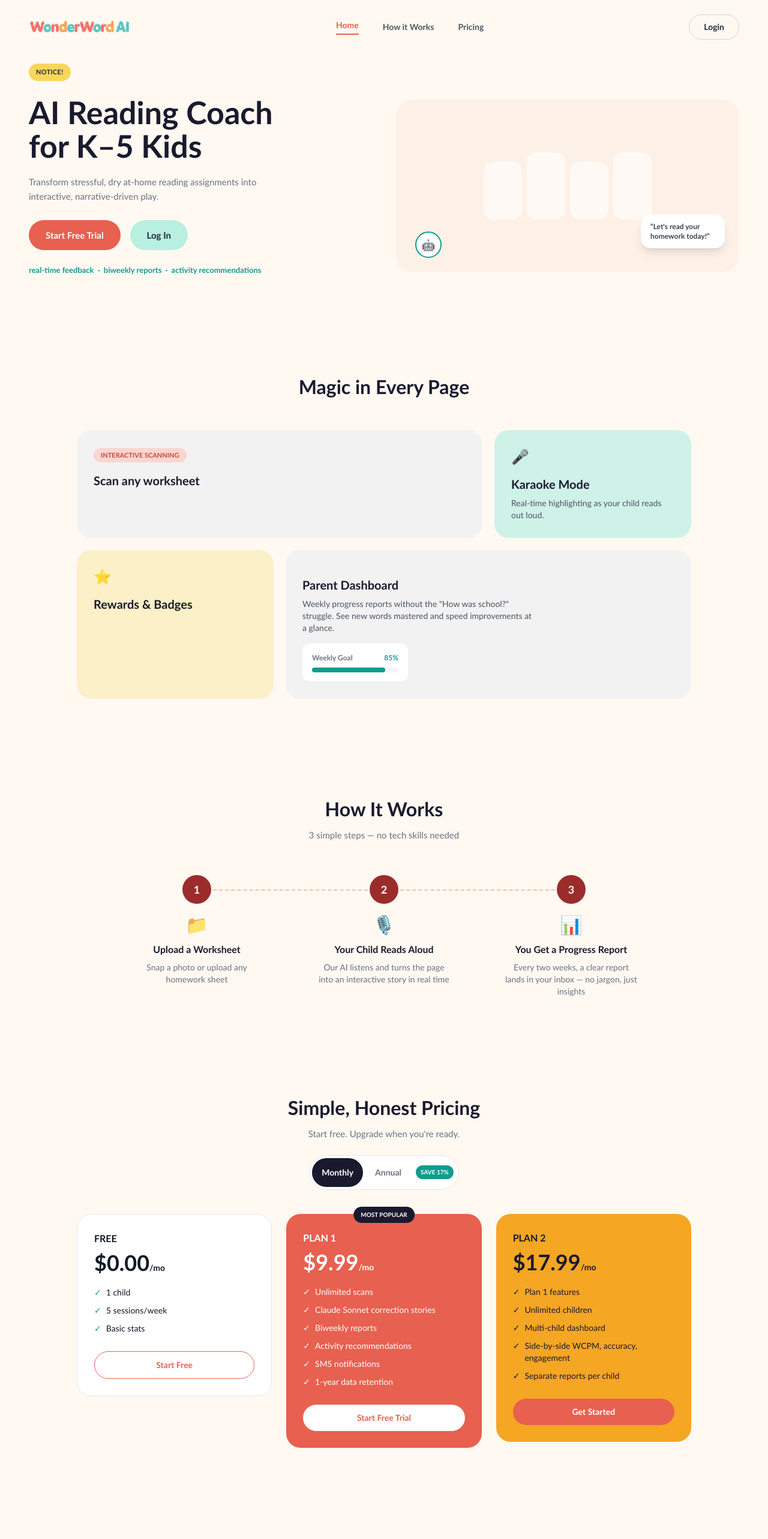
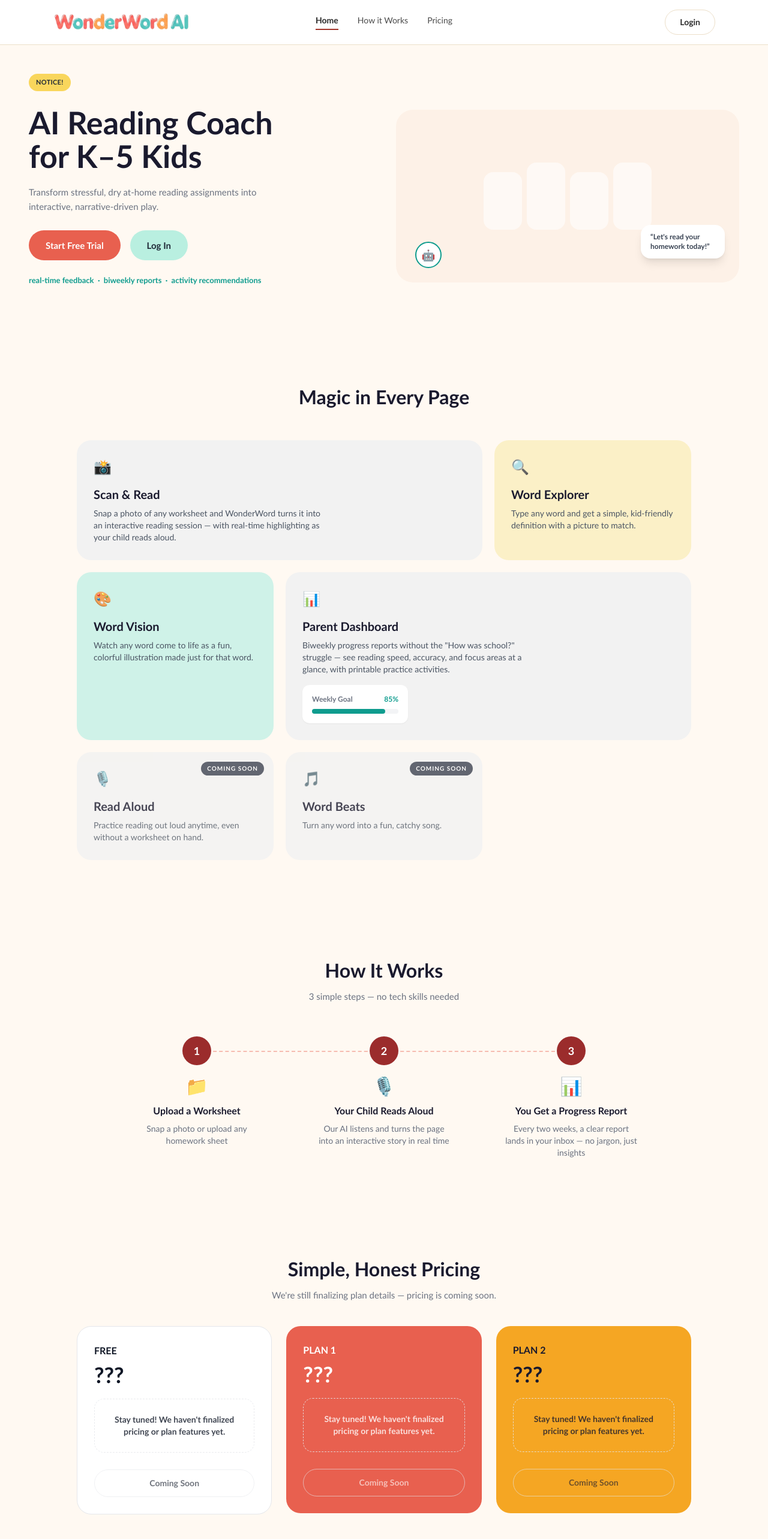
Before and after one commit to WonderWord-DEV-Team/WonderWordAI, a Next.js app in the folder apps/web/: page / in a window 1280 px wide. Shown: the top 2566 px of the page at 60% size. Built offline with nearby package versions, Linux system fonts and the light colour scheme.

Commit message:
redesign: not found and landing

```diff
--- a/apps/web/app/not-found.tsx
+++ b/apps/web/app/not-found.tsx
@@ -1,30 +1,50 @@
 import Link from "next/link";
-import { BrandHeader } from "@/components/shared/BrandHeader";
-import { PageContainer } from "@/components/shared/PageContainer";
-import { StatusBadge } from "@/components/shared/StatusBadge";
 
 export default function NotFound() {
   return (
-    <main>
-      <PageContainer className="py-6 sm:py-8">
-        <BrandHeader variant="neutral" />
-        <section className="mt-16 max-w-xl">
-          <StatusBadge tone="neutral">Shell route missing</StatusBadge>
-          <h1 className="mt-5 font-display text-4xl font-black text-navy">
+    <div className="flex min-h-screen flex-col justify-between bg-[#FDFAF5] font-body text-[#2b2b2b]">
+      <header className="border-b border-[#ecdfc9] bg-white">
+        <div className="mx-auto flex max-w-6xl 2xl:max-w-[1500px] min-[1800px]:max-w-[1700px] items-center justify-between px-6 py-4">
+          <Link href="/">
+            {/* eslint-disable-next-line @next/next/no-img-element */}
+            <img src="/logo.svg" alt="WonderWord AI" className="h-8 w-auto cursor-pointer" />
+          </Link>
+        </div>
+      </header>
+
+      <main className="mx-auto flex w-full max-w-6xl flex-1 flex-col items-center justify-center px-6 py-20 text-center">
+        <span className="inline-block rounded-full bg-[#fdf1d6] px-4 py-1.5 text-xs font-black uppercase tracking-wide text-[#a3352b]">
+          404
+        </span>
+        <h1 className="mt-5 font-serif text-4xl font-black text-[#a3352b] sm:text-5xl">
           Page not found
         </h1>
-          <p className="mt-4 text-base leading-7 text-muted">
-            This Week 1 shell only includes the root preview, child reading
-            session, and parent dashboard routes.
+        <p className="mt-4 max-w-md text-base leading-7 text-[#5a5a5a]">
+          We couldn&apos;t find the page you were looking for. It may have moved, or the link might be outdated.
         </p>
         <Link
           href="/"
-            className="mt-7 inline-flex min-h-12 items-center rounded-[var(--radius-card)] bg-navy px-5 text-sm font-extrabold text-white shadow-soft transition hover:bg-slate-800"
+          className="mt-8 inline-flex min-h-12 items-center rounded-full bg-[#a3352b] px-6 text-sm font-extrabold text-white shadow-sm transition hover:bg-[#8c2c23]"
         >
-            Back to shell index
+          Back to Home
         </Link>
-        </section>
-      </PageContainer>
       </main>
+
+      <footer className="border-t border-[#f0e6d8] bg-white py-8">
+        <div className="mx-auto flex max-w-6xl 2xl:max-w-[1500px] min-[1800px]:max-w-[1700px] flex-col items-center justify-between gap-4 px-6 text-sm text-[#8a8a8a] md:flex-row">
+          <div>
+            {/* eslint-disable-next-line @next/next/no-img-element */}
+            <img src="/logo.svg" alt="WonderWord AI" className="h-6 w-auto opacity-80" />
+            <p className="ml-1 mt-1">© 2026 WonderWord AI.</p>
+          </div>
+          <div className="flex gap-5">
+            <Link href="/privacy" className="hover:text-[#2b2b2b]">Privacy</Link>
+            <Link href="/terms" className="hover:text-[#2b2b2b]">Terms</Link>
+            <a href="#" className="hover:text-[#2b2b2b]">Support</a>
+            <a href="#" className="hover:text-[#2b2b2b]">About Us</a>
+          </div>
+        </div>
+      </footer>
+    </div>
   );
 }
--- a/apps/web/app/page.tsx
+++ b/apps/web/app/page.tsx
@@ -4,17 +4,48 @@
 import Link from "next/link";
 import { useState } from "react";
 
-type BillingCycle = "monthly" | "yearly";
+type Benefit = {
+  emoji: string;
+  title: string;
+  desc: string;
+  span?: boolean;
+  comingSoon?: boolean;
+};
 
-const benefits = [
-  { tag: "Interactive Scanning", title: "Scan any worksheet", desc: null, span: true },
-  { tag: "🎤", title: "Karaoke Mode", desc: "Real-time highlighting as your child reads out loud.", span: false },
-  { tag: "⭐", title: "Rewards & Badges", desc: null, span: false },
+const benefits: Benefit[] = [
   {
-    tag: null,
+    emoji: "📸",
+    title: "Scan & Read",
+    desc: "Snap a photo of any worksheet and WonderWord turns it into an interactive reading session — with real-time highlighting as your child reads aloud.",
+    span: true,
+  },
+  {
+    emoji: "🔍",
+    title: "Word Explorer",
+    desc: "Type any word and get a simple, kid-friendly definition with a picture to match.",
+  },
+  {
+    emoji: "🎨",
+    title: "Word Vision",
+    desc: "Watch any word come to life as a fun, colorful illustration made just for that word.",
+  },
+  {
+    emoji: "📊",
     title: "Parent Dashboard",
-    desc: 'Weekly progress reports without the "How was school?" struggle. See new words mastered and speed improvements at a glance.',
+    desc: "Biweekly progress reports without the \"How was school?\" struggle — see reading speed, accuracy, and focus areas at a glance, with printable practice activities.",
     span: true,
+  },
+  {
+    emoji: "🎙️",
+    title: "Read Aloud",
+    desc: "Practice reading out loud anytime, even without a worksheet on hand.",
+    comingSoon: true,
+  },
+  {
+    emoji: "🎵",
+    title: "Word Beats",
+    desc: "Turn any word into a fun, catchy song.",
+    comingSoon: true,
   },
 ];
 
@@ -37,50 +68,18 @@
 const plans = [
   {
     name: "FREE",
-    monthlyPrice: 0,
-    yearlyPrice: 0,
-    features: ["1 child", "5 sessions/week", "Basic stats"],
-    cta: "Start Free",
     cardStyle: "bg-white border border-gray-200",
     textStyle: "text-gray-900",
-    ctaStyle: "border border-[#E8604F] text-[#E8604F] hover:bg-[#E8604F]/5",
-    checkColor: "text-[#0F9C8E]",
   },
   {
     name: "PLAN 1",
-    monthlyPrice: 9.99,
-    yearlyPrice: 8.29,
-    badge: "MOST POPULAR",
-    features: [
-      "Unlimited scans",
-      "Claude Sonnet correction stories",
-      "Biweekly reports",
-      "Activity recommendations",
-      "SMS notifications",
-      "1-year data retention",
-    ],
-    cta: "Start Free Trial",
     cardStyle: "bg-[#E8604F]",
     textStyle: "text-white",
-    ctaStyle: "bg-white text-[#E8604F] hover:bg-gray-100",
-    checkColor: "text-white",
   },
   {
     name: "PLAN 2",
-    monthlyPrice: 17.99,
-    yearlyPrice: 14.93,
-    features: [
-      "Plan 1 features",
-      "Unlimited children",
-      "Multi-child dashboard",
-      "Side-by-side WCPM, accuracy, engagement",
-      "Separate reports per child",
-    ],
-    cta: "Get Started",
     cardStyle: "bg-[#F5A623]",
     textStyle: "text-[#1A1A2E]",
-    ctaStyle: "bg-[#E8604F] text-white hover:bg-[#d9543f]",
-    checkColor: "text-[#1A1A2E]",
   },
 ];
 
@@ -105,53 +104,72 @@
   },
 ];
 
-const questions = [
-  "Is WonderWord safe for my child?",
-  "What grade levels does it support?",
-  "How does the AI reading coach work?",
-  "Can I cancel my subscription anytime?",
-  "Do I need any special equipment?",
+const faqs = [
+  {
+    question: "Is WonderWord safe for my child?",
+    answer:
+      "Yes. Every child profile is created and managed by a parent — children never sign up on their own. We don't sell data, and reading sessions are designed with child privacy in mind from the ground up.",
+  },
+  {
+    question: "What grade levels does it support?",
+    answer:
+      "WonderWord is built for early readers, from Kindergarten through 5th grade (K-5).",
+  },
+  {
+    question: "How does the AI reading coach work?",
+    answer:
+      "Your child scans a worksheet, then reads it aloud. WonderWord listens in real time, highlights each word as it's read, and gently flags words that need more practice — then turns that into a biweekly report and personalized practice ideas for you.",
+  },
+  {
+    question: "Can I cancel my subscription anytime?",
+    answer:
+      "Yes — you'll be able to manage or cancel your subscription anytime from your Parent Dashboard, with no long-term contract required.",
+  },
+  {
+    question: "Do I need any special equipment?",
+    answer:
+      "No special equipment needed — just a device with a camera (to scan worksheets) and a microphone (for reading aloud). Everything runs right in your browser.",
+  },
 ];
 
 export default function Home() {
-  const [cycle, setCycle] = useState<BillingCycle>("monthly");
   const [openFaq, setOpenFaq] = useState<number | null>(null);
 
   return (
     <main className="bg-[#FFF9F2]">
-      {/* Header */}
-      <header className="flex items-center justify-between px-6 sm:px-12 py-6">
-        <Image
-          src="/landing-assets/logo.svg"
-          alt="WonderWord AI"
-          width={170}
-          height={38}
-          priority
-        />
-        <nav className="hidden sm:flex items-center gap-10 text-sm font-semibold text-gray-600">
-          <a
-            href="#"
-            className="text-[#E8604F] border-b-2 border-[#E8604F] pb-1"
-          >
+      {/* ---------------------------------------------------------------- */}
+      {/* Header — standard app pattern, landing-specific nav              */}
+      {/* ---------------------------------------------------------------- */}
+      <header className="border-b border-[#ecdfc9] bg-white">
+        <div className="mx-auto flex max-w-6xl 2xl:max-w-[1500px] min-[1800px]:max-w-[1700px] items-center justify-between px-6 py-4">
+          <Link href="/">
+            {/* eslint-disable-next-line @next/next/no-img-element */}
+            <img src="/logo.svg" alt="WonderWord AI" className="h-8 w-auto cursor-pointer" />
+          </Link>
+
+          <nav className="absolute left-1/2 hidden -translate-x-1/2 gap-8 text-sm font-medium text-[#4a4a4a] md:flex">
+            <a href="/" className="border-b-2 border-[#a3352b] pb-1 font-bold text-[#2b2b2b]">
               Home
             </a>
-          <a href="#how-it-works" className="hover:text-[#E8604F]">
+            <a href="#how-it-works" className="hover:text-[#2b2b2b]">
               How it Works
             </a>
-          <a href="#pricing" className="hover:text-[#E8604F]">
+            <a href="#pricing" className="hover:text-[#2b2b2b]">
               Pricing
             </a>
           </nav>
+
           <Link
             href="/auth/login"
-          className="rounded-full border border-gray-300 px-6 py-2.5 text-sm font-bold text-gray-800 hover:bg-white"
+            className="rounded-full border border-[#ecdfc9] px-6 py-2.5 text-sm font-bold text-[#2b2b2b] transition hover:bg-[#faf7f2]"
           >
             Login
           </Link>
+        </div>
       </header>
 
       {/* Hero */}
-      <section className="px-6 sm:px-12 pt-4 pb-20">
+      <section className="px-6 sm:px-12 pt-12 pb-20">
         <span className="inline-block bg-[#F9D65C] text-[11px] font-black uppercase tracking-wide px-3 py-1.5 rounded-full text-gray-800">
           Notice!
         </span>
@@ -204,7 +222,7 @@
         </div>
       </section>
 
-      {/* Benefits */}
+      {/* Benefits — reflects real, shipped features */}
       <section className="px-6 sm:px-12 py-20">
         <h2 className="text-center text-[32px] font-black text-[#1A1A2E]">
           Magic in Every Page
@@ -214,30 +232,28 @@
           {benefits.map((b) => (
             <div
               key={b.title}
-              className={`rounded-3xl p-7 min-h-[160px] ${
-                b.title === "Karaoke Mode"
+              className={`relative rounded-3xl p-7 min-h-[160px] ${
+                b.comingSoon
+                  ? "bg-[#F2F2F2] opacity-80"
+                  : b.title === "Word Vision"
                   ? "bg-[#CFF2E8]"
-                  : b.title === "Rewards & Badges"
+                  : b.title === "Word Explorer"
                   ? "bg-[#FBF0C7]"
                   : "bg-[#F2F2F2]"
               } ${b.span ? "sm:col-span-2" : ""}`}
             >
-              {b.tag && b.title === "Scan any worksheet" && (
-                <span className="inline-block bg-[#FBD6D0] text-[#C4483A] text-[11px] font-black uppercase px-3 py-1 rounded-full">
-                  {b.tag}
+              {b.comingSoon ? (
+                <span className="absolute right-4 top-4 inline-flex items-center gap-1 rounded-full bg-slate-900/80 px-2.5 py-1 text-[10px] font-black uppercase tracking-[0.1em] text-white">
+                  Coming soon
                 </span>
-              )}
-              {b.tag && b.title !== "Scan any worksheet" && (
-                <p className="text-2xl">{b.tag}</p>
-              )}
+              ) : null}
+              <p className="text-2xl">{b.emoji}</p>
               <h3 className="mt-4 text-xl font-black text-[#1A1A2E]">
                 {b.title}
               </h3>
-              {b.desc && (
               <p className="mt-2 text-sm leading-5 text-gray-600 max-w-sm">
                 {b.desc}
               </p>
-              )}
               {b.title === "Parent Dashboard" && (
                 <div className="mt-4 bg-white rounded-xl p-4 shadow-sm w-full sm:w-44">
                   <div className="flex items-center justify-between text-xs">
@@ -285,86 +301,37 @@
         </div>
       </section>
 
-      {/* Pricing — working Monthly/Annual toggle */}
+      {/* Pricing — not finalized yet */}
       <section id="pricing" className="px-6 sm:px-12 py-20">
         <h2 className="text-center text-[32px] font-black text-[#1A1A2E]">
           Simple, Honest Pricing
         </h2>
         <p className="mt-2 text-center text-[15px] text-gray-500">
-          Start free. Upgrade when you&apos;re ready.
+          We&apos;re still finalizing plan details — pricing is coming soon.
         </p>
 
-        <div className="mt-6 flex justify-center">
-          <div className="inline-flex items-center gap-1 bg-white border border-gray-200 rounded-full p-1">
-            <button
-              type="button"
-              onClick={() => setCycle("monthly")}
-              aria-pressed={cycle === "monthly"}
-              className={`min-h-[48px] px-4 py-1.5 rounded-full text-sm font-bold transition ${
-                cycle === "monthly"
-                  ? "bg-[#1A1A2E] text-white shadow-sm"
-                  : "text-gray-500 hover:text-gray-800"
-              }`}
-            >
-              Monthly
-            </button>
-            <button
-              type="button"
-              onClick={() => setCycle("yearly")}
-              aria-pressed={cycle === "yearly"}
-              className={`min-h-[48px] px-4 py-1.5 rounded-full text-sm font-bold transition ${
-                cycle === "yearly"
-                  ? "bg-[#1A1A2E] text-white shadow-sm"
-                  : "text-gray-500 hover:text-gray-800"
-              }`}
-            >
-              Annual
-            </button>
-            <span className="ml-1 mr-1 bg-[#0F9C8E] text-white text-[10px] font-black px-2 py-1 rounded-full">
-              SAVE 17%
-            </span>
-          </div>
-        </div>
-
         <div className="mt-10 grid sm:grid-cols-3 gap-6 max-w-5xl mx-auto items-start">
-          {plans.map((plan) => {
-            const price =
-              cycle === "monthly" ? plan.monthlyPrice : plan.yearlyPrice;
-            return (
+          {plans.map((plan) => (
             <div
               key={plan.name}
               className={`relative rounded-3xl p-7 ${plan.cardStyle} ${plan.textStyle}`}
             >
-                {plan.badge && (
-                  <span className="absolute -top-3 left-1/2 -translate-x-1/2 bg-[#1A1A2E] text-white text-[10px] font-black uppercase px-3 py-1.5 rounded-full whitespace-nowrap">
-                    {plan.badge}
-                  </span>
-                )}
               <p className="font-black text-base">{plan.name}</p>
-                <p className="mt-2 text-4xl font-black">
-                  ${price.toFixed(2)}
-                  <span className="text-sm font-bold">/mo</span>
-                </p>
-                {cycle === "yearly" && price > 0 && (
-                  <p className="mt-1 text-xs font-bold opacity-80">
-                    Billed annually
-                  </p>
-                )}
-                <ul className="mt-5 space-y-2.5 text-sm">
-                  {plan.features.map((f) => (
-                    <li key={f} className="flex items-start gap-2">
-                      <span className={plan.checkColor}>✓</span> {f}
-                    </li>
-                  ))}
-                </ul>
+              <p className="mt-2 text-4xl font-black">???</p>
+
+              <div className="mt-5 rounded-2xl border border-dashed border-current/30 px-4 py-6 text-center text-sm font-bold opacity-80">
+                Stay tuned! We haven&apos;t finalized pricing or plan features yet.
+              </div>
+
               <button
-                  className={`mt-7 w-full rounded-full py-3 font-black text-sm ${plan.ctaStyle}`}
+                disabled
+                aria-disabled="true"
+                className="mt-7 w-full cursor-not-allowed rounded-full border border-current/30 py-3 font-black text-sm opacity-60"
               >
-                  {plan.cta}
+                Coming Soon
               </button>
             </div>
-            );
-          })}
+          ))}
         </div>
       </section>
 
@@ -400,18 +367,27 @@
         </h2>
 
         <div className="mt-12 max-w-2xl mx-auto grid gap-3">
-          {questions.map((q, i) => (
+          {faqs.map((faq, i) => (
+            <div
+              key={faq.question}
+              className="rounded-2xl border border-gray-200 bg-white overflow-hidden"
+            >
               <button
-              key={q}
                 onClick={() => setOpenFaq(openFaq === i ? null : i)}
                 aria-expanded={openFaq === i}
-              className="w-full flex items-center justify-between rounded-full border border-gray-200 bg-white px-6 py-4 text-left text-sm font-bold text-gray-800 hover:bg-gray-50"
+                className="w-full flex items-center justify-between px-6 py-4 text-left text-sm font-bold text-gray-800 hover:bg-gray-50"
               >
-              {q}
+                {faq.question}
                 <span className="text-gray-400">
                   {openFaq === i ? "︿" : "﹀"}
                 </span>
               </button>
+              {openFaq === i ? (
+                <p className="px-6 pb-4 text-sm leading-6 text-gray-600">
+                  {faq.answer}
+                </p>
+              ) : null}
+            </div>
           ))}
         </div>
       </section>
@@ -423,7 +399,7 @@
         </h2>
 
         <Link
-          href="#pricing"
+          href="/auth/login"
           className="mt-7 inline-block rounded-full bg-white text-[#9B2335] font-black px-8 py-3.5 hover:bg-gray-100"
         >
           Start Free Today
@@ -433,31 +409,23 @@
         </p>
       </section>
 
-      {/* Footer */}
-      <footer className="px-6 sm:px-12 py-10 flex flex-col sm:flex-row items-center justify-between gap-4">
+      {/* ---------------------------------------------------------------- */}
+      {/* Footer — standard app pattern                                    */}
+      {/* ---------------------------------------------------------------- */}
+      <footer className="border-t border-[#f0e6d8] bg-white py-8">
+        <div className="mx-auto flex max-w-6xl 2xl:max-w-[1500px] min-[1800px]:max-w-[1700px] flex-col items-center justify-between gap-4 px-6 text-sm text-[#8a8a8a] md:flex-row">
           <div>
-          <Image
-            src="/landing-assets/logo.svg"
-            alt="WonderWord AI"
-            width={140}
-            height={30}
-          />
-          <p className="text-xs text-gray-400 mt-2">© 2024 WonderWord AI.</p>
+            {/* eslint-disable-next-line @next/next/no-img-element */}
+            <img src="/logo.svg" alt="WonderWord AI" className="h-6 w-auto opacity-80" />
+            <p className="ml-1 mt-1">© 2026 WonderWord AI.</p>
           </div>
-        <nav className="flex gap-6 text-sm font-bold text-gray-500">
-          <a href="#" className="hover:text-[#E8604F]">
-            Privacy
-          </a>
-          <a href="#" className="hover:text-[#E8604F]">
-            Terms
-          </a>
-          <a href="#" className="hover:text-[#E8604F]">
-            Support
-          </a>
-          <a href="#" className="hover:text-[#E8604F]">
-            About Us
-          </a>
-        </nav>
+          <div className="flex gap-5">
+            <Link href="/privacy" className="hover:text-[#2b2b2b]">Privacy</Link>
+            <Link href="/terms" className="hover:text-[#2b2b2b]">Terms</Link>
+            <a href="#" className="hover:text-[#2b2b2b]">Support</a>
+            <a href="#" className="hover:text-[#2b2b2b]">About Us</a>
+          </div>
+        </div>
       </footer>
     </main>
   );
```
Lines whose indentation alone changed are shown as unchanged.
